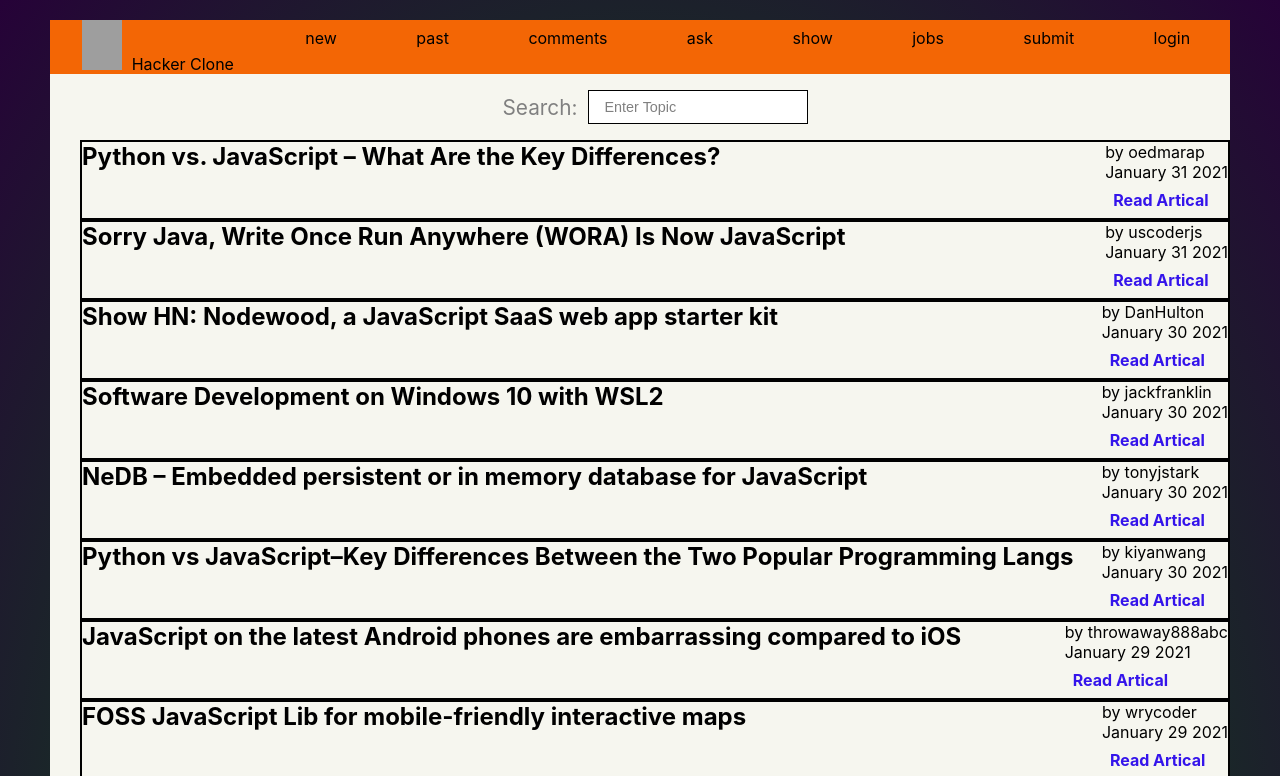
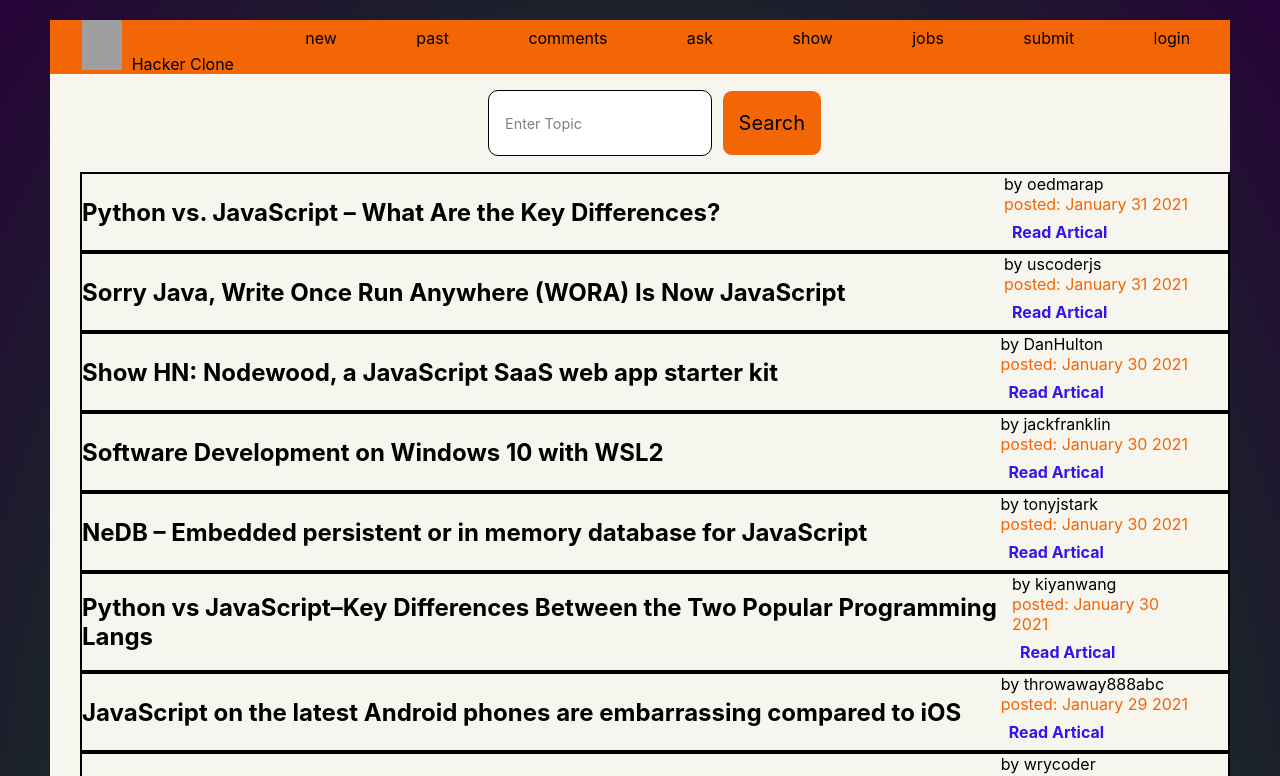
Before and after one commit to skillhunter333/hacker-news-react, a React (Create React App) app: page / in a window 1280 px wide. Shown: the top 776 px of the page. Built offline with nearby package versions, Linux system fonts and the light colour scheme; no server answers; grey boxes are pictures that could not be loaded.

Commit message:
Added a button and changed the style a little

```diff
--- a/src/App.css
+++ b/src/App.css
@@ -36,3 +36,26 @@
     transform: rotate(360deg);
   }
 }
+
+.spinner {
+  width: 50px;
+  height: 50px;
+  border: 2px solid rgb(252, 249, 249);
+  border-top-color: red;
+  border-radius: 50%;
+  animation: spin 1s infinite linear;
+  position: absolute;
+  top: 50%;
+  left: 45%;
+  transform: translate(-45%, -50%);
+}
+
+@keyframes spin {
+  from {
+    transform: rotate(0deg);
+  }
+  to{
+    transform: rotate(360deg);
+  }
+
+}
--- a/src/App.js
+++ b/src/App.js
@@ -39,27 +39,7 @@ export default function App() {
       .catch((err) => console.log(err));
   };
 
-  const handleSubmit = (e) => {
-    e.preventDefault()
 
-    if(!text) {
-      toast.error(':index_pointing_at_the_viewer:  Search bar is Empty!', {
-
-        position: "top-center",
-        autoClose: 5000,
-        hideProgressBar: false,
-        closeOnClick: true,
-        pauseOnHover: true,
-        draggable: true,
-        progress: undefined,
-        theme: "colored",
-        });
-    }
-    else {
-      setData(text)
-
-    }
-  }
 
   return (
     <div className="app">
@@ -96,27 +76,26 @@ export default function App() {
       </div>
 
       <div className="news">
-        <form  onSubmit={handleSubmit}>
+        <form>
         <div className="search" >
-          <p id="Search-text">Search:</p>
           <input
             type="text"
             placeholder="Enter Topic"
-            onChange={(event) => {
+
+          />
+          <button onChange={(event) => {
               setSearchBar(event.target.value);
-            }}
-          />
-
+            }}>Search</button>
 
         </div>
         </form>
 
         <article className="cards">
-          {!data ? "Loading..." : data.map((ele) => <div className="section">
+          {!data ? <div className="spinner"></div> : data.map((ele) => <div className="section">
             <h2>{ele.title}</h2>
             <ul>
             <li>by {ele.author}</li>
-            <li><p>{format(new Date(ele.created_at), 'MMMM dd yyyy')}</p></li>
+            <li><p>posted: {format(new Date(ele.created_at), 'MMMM dd yyyy')}</p></li>
             <li><a href={ele.url} target="_blank" rel="noreffer">Read Artical</a></li>
           </ul>
 
--- a/src/index.css
+++ b/src/index.css
@@ -120,6 +120,8 @@ a:visited {
   display: flex;
   border: 2px solid black;
   justify-content: space-between;
+  align-items: center;
+  padding-right: 40px;
 }
 
 .section .title h1 {
@@ -135,8 +137,6 @@ a:visited {
   display: flex;
   font-weight: bold;
   color: rgb(52, 20, 235);
-  text-align: center;
-
 }
 
 img {
@@ -144,3 +144,37 @@ img {
   height: 50px;
   padding-right: 10px;
 }
+
+.cards li p{
+  color: #f36605;
+}
+
+input{
+  font-family: inherit;
+  font-size: 20px;
+  outline: none;
+  background-color: transparent;
+  padding: 1.25rem 1rem;
+  color: rgb(252, 252, 252);
+  border: 0.1rem solid rgb(253, 253, 253);
+  margin-right: 10px;
+  border-radius: 10px;
+  width: 20%;
+}
+
+button{
+  font-family: inherit;
+  background-color: #f36605;
+  padding: 1.25rem 1rem;
+  border: 0.1rem solid rgb(247, 248, 248);
+  font-size: 20px;
+  border-radius: 10px;
+}
+
+button:hover{
+  background-color: transparent;
+  cursor: pointer;
+  color: blue;
+  transition: all 0.15s ease-in-out;
+
+}
--- a/src/index.js
+++ b/src/index.js
@@ -1,6 +1,7 @@
 import React from 'react';
 import ReactDOM from 'react-dom/client';
 import './index.css';
+import './App.css'
 import App from './App';
 import reportWebVitals from './reportWebVitals';
 
```
